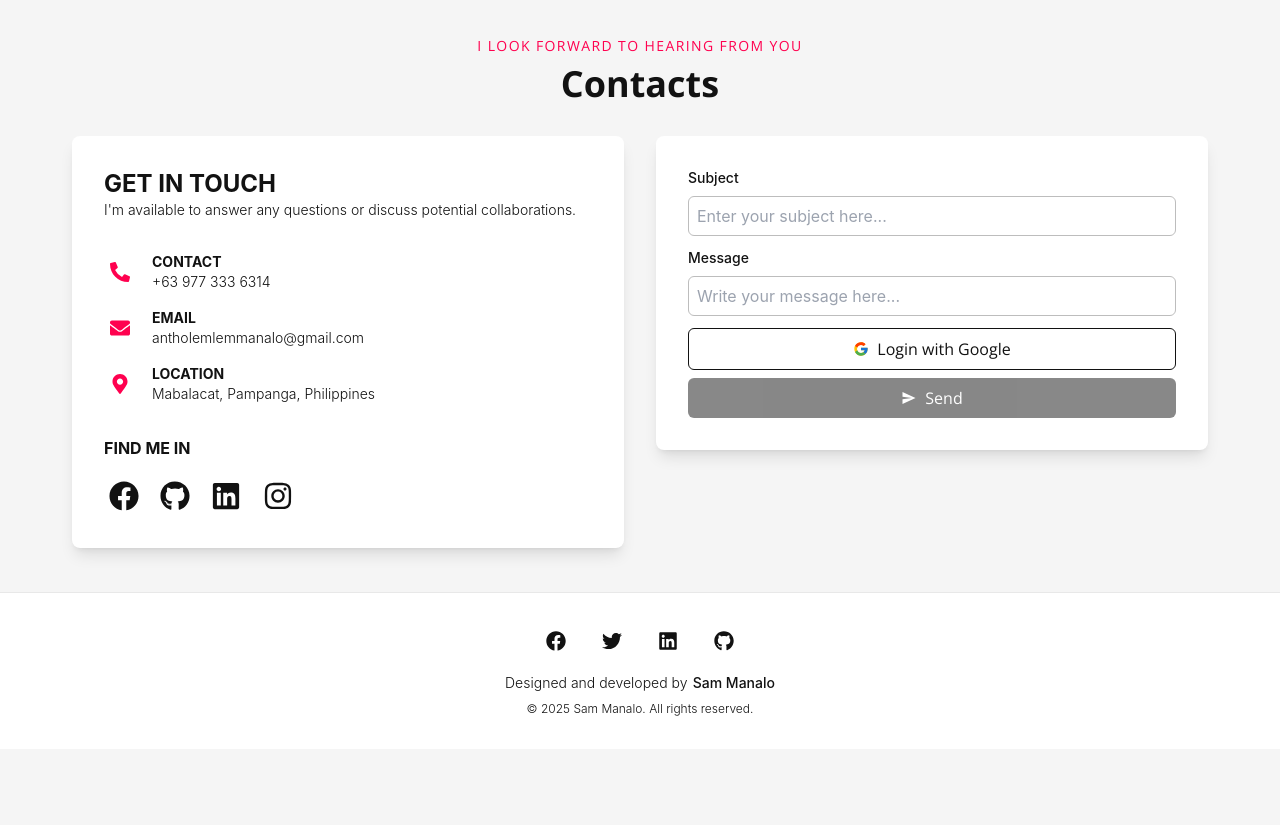
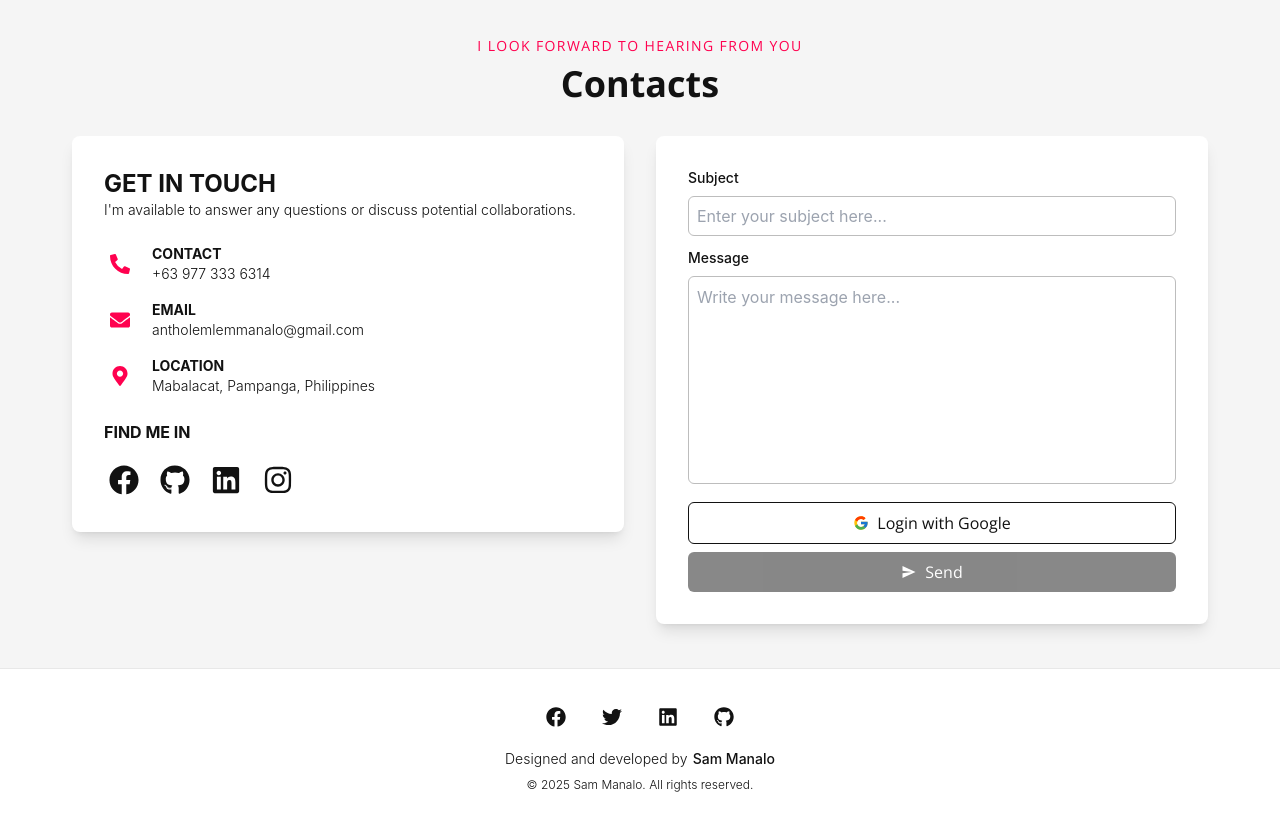
Before and after one commit to Antholem/web-portfolio, a React (Create React App) app in the folder portfolio/client/: page / in a window 1280 px wide. Shown: the part 1740-2565 px from the top of the page. Before the commit the page ends 2489 px from the top, so only its background shows below. Built offline with nearby package versions, Linux system fonts and the light colour scheme.

Commit message:
Text Area Components

```diff
--- /dev/null
+++ b/portfolio/client/src/components/TextArea.js
@@ -0,0 +1,83 @@
+import React from "react";
+import { useThemeStore } from "../store/themeStore";
+
+const TextArea = ({
+    placeholder = "", // Placeholder text
+    size = "md", // Size: xs, sm, md, lg
+    variant = "outline", // Variant: outline, filled, flushed, unstyled
+    isDisabled = false, // If true, the textarea is disabled
+    isInvalid = false, // If true, the textarea is marked as invalid
+    isReadOnly = false, // If true, the textarea is readonly
+    isRequired = false, // If true, the textarea is required
+    value, // Controlled value
+    defaultValue, // Uncontrolled default value
+    onChange, // Change handler
+    className = "", // Additional classes
+    resize = "vertical", // Resize behavior: vertical, horizontal, none
+    ...props // Additional props
+}) => {
+    const { theme } = useThemeStore();
+
+    /** Styles for size */
+    const sizeStyles = {
+        xs: "h-20 text-xs",
+        sm: "h-24 text-sm",
+        md: "h-32 text-base",
+        lg: "h-40 text-lg",
+    };
+
+    /** Styles for variant */
+    const variantStyles = {
+        outline: theme === "dark"
+            ? "p-2 rounded-md bg-dark-paper border border-dark-text-disabled hover:border-dark-text-primary focus:border-brand"
+            : "p-2 rounded-md bg-light-paper border border-light-text-disabled hover:border-light-text-primary focus:border-brand",
+        filled: theme === "dark"
+            ? "p-2 rounded-md bg-dark border border-dark focus:border-brand hover:bg-dark-action-selected"
+            : "p-2 rounded-md bg-light border border-light focus:border-brand hover:bg-light-action-selected",
+        flushed: theme === "dark"
+            ? "border-0 border-b border-dark-text-disabled bg-transparent focus:border-brand hover:border-dark-text-primary active:border-brand"
+            : "border-0 border-b border-light-text-disabled bg-transparent focus:border-brand hover:border-light-text-primary active:border-brand",
+        unstyled: "border-none bg-transparent focus:ring-0",
+    };
+
+    /** Disabled styles */
+    const disabledStyles = isDisabled
+        ? "opacity-50 cursor-not-allowed"
+        : "focus:outline-none";
+
+    /** Invalid styles */
+    const invalidStyles = isInvalid
+        ? "border-red-500 focus:ring-red-500"
+        : "";
+
+    /** Resize styles */
+    const resizeStyles = {
+        vertical: "resize-y",
+        horizontal: "resize-x",
+        none: "resize-none",
+    };
+
+    /** Combined styles */
+    const appliedSizeStyles = sizeStyles[size] || sizeStyles["md"];
+    const appliedVariantStyles =
+        variantStyles[variant] || variantStyles["outline"];
+    const appliedResizeStyles = resizeStyles[resize] || resizeStyles["vertical"];
+
+    return (
+        <textarea
+            className={`w-full ${appliedSizeStyles} ${appliedVariantStyles} ${disabledStyles} ${invalidStyles} ${appliedResizeStyles} ${className} transition duration-200`}
+            placeholder={placeholder}
+            disabled={isDisabled}
+            readOnly={isReadOnly}
+            required={isRequired}
+            value={value}
+            defaultValue={defaultValue}
+            onChange={onChange}
+            aria-invalid={isInvalid}
+            aria-required={isRequired}
+            {...props}
+        />
+    );
+};
+
+export default TextArea;
--- a/portfolio/client/src/components/index.js
+++ b/portfolio/client/src/components/index.js
@@ -4,6 +4,7 @@ import Card from "./Card";
 import Icon from "./Icon";
 import IconButton from "./IconButton";
 import Input from "./Input";
+import TextArea from "./TextArea";
 import Tooltip from "./Tooltip";
 
 export {
@@ -13,5 +14,6 @@ export {
     Icon,
     IconButton,
     Input,
+    TextArea,
     Tooltip
 };
--- a/portfolio/client/src/views/Contacts.js
+++ b/portfolio/client/src/views/Contacts.js
@@ -13,7 +13,7 @@ import { IoMdSend } from "react-icons/io";
 import { FcGoogle } from "react-icons/fc";
 import { signInWithPopup, GoogleAuthProvider } from "firebase/auth";
 import { auth } from "../config/firebase";
-import { Button, Card, Icon, IconButton, Input, Tooltip } from "../components";
+import { Button, Card, Icon, IconButton, Input, TextArea, Tooltip } from "../components";
 
 const Contacts = () => {
     /** Contact Details */
@@ -99,7 +99,8 @@ const Contacts = () => {
             {/* Main Content */}
             <div className="grid grid-cols-1 md:grid-cols-2 gap-8">
                 {/* Contact Details Section */}
-                <Card className="space-y-8">
+                <div>
+                    <Card className="space-y-6">
                         <div>
                             <h2 className="text-2xl font-bold uppercase">Get in Touch</h2>
                             <p className="text-sm font-light">
@@ -146,6 +147,7 @@ const Contacts = () => {
                             </div>
                         </div>
                     </Card>
+                </div>
 
                 {/* Contact Form Section */}
                 <div>
@@ -179,11 +181,13 @@ const Contacts = () => {
                                 <label htmlFor="message" className="block text-sm font-medium mb-2">
                                     Message
                                 </label>
-                                <Input
-                                    type="text"
-                                    id="message"
+                                <TextArea
+                                    className="h-52"
                                     placeholder="Write your message here..."
-                                    variant="outlined"
+                                    size="md"
+                                    variant="outline"
+                                    isRequired={true}
+                                    resize="none"
                                     value={message}
                                     onChange={(e) => setMessage(e.target.value)}
                                 />
@@ -203,7 +207,7 @@ const Contacts = () => {
                                 <Button
                                     className="w-full"
                                     leftIcon={<IoMdSend />}
-                                    isDisabled={!isLoggedIn}
+                                    isDisabled={!isLoggedIn || !subject.trim() || !message.trim()}
                                     isLoading={isSendLoading}
                                     loadingText="Sending..."
                                     type="submit"
```
Lines whose indentation alone changed are shown as unchanged.
